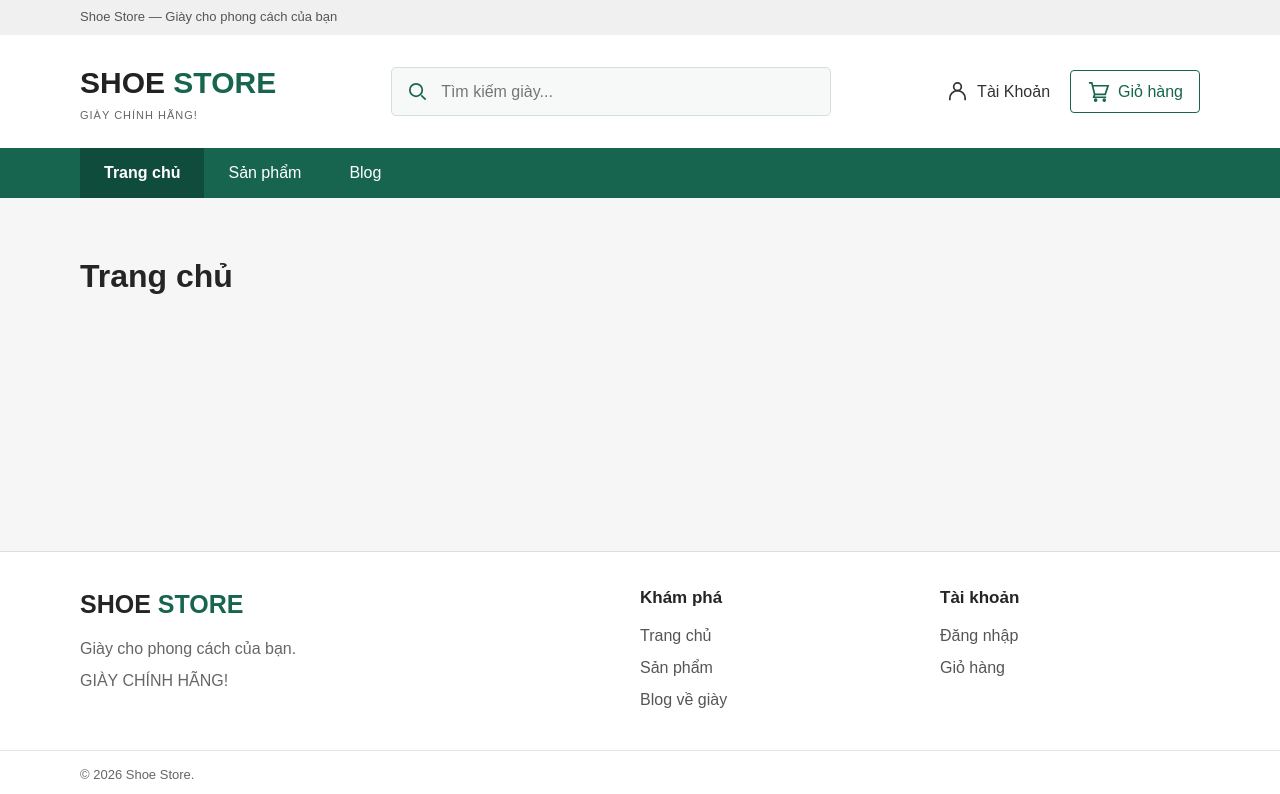
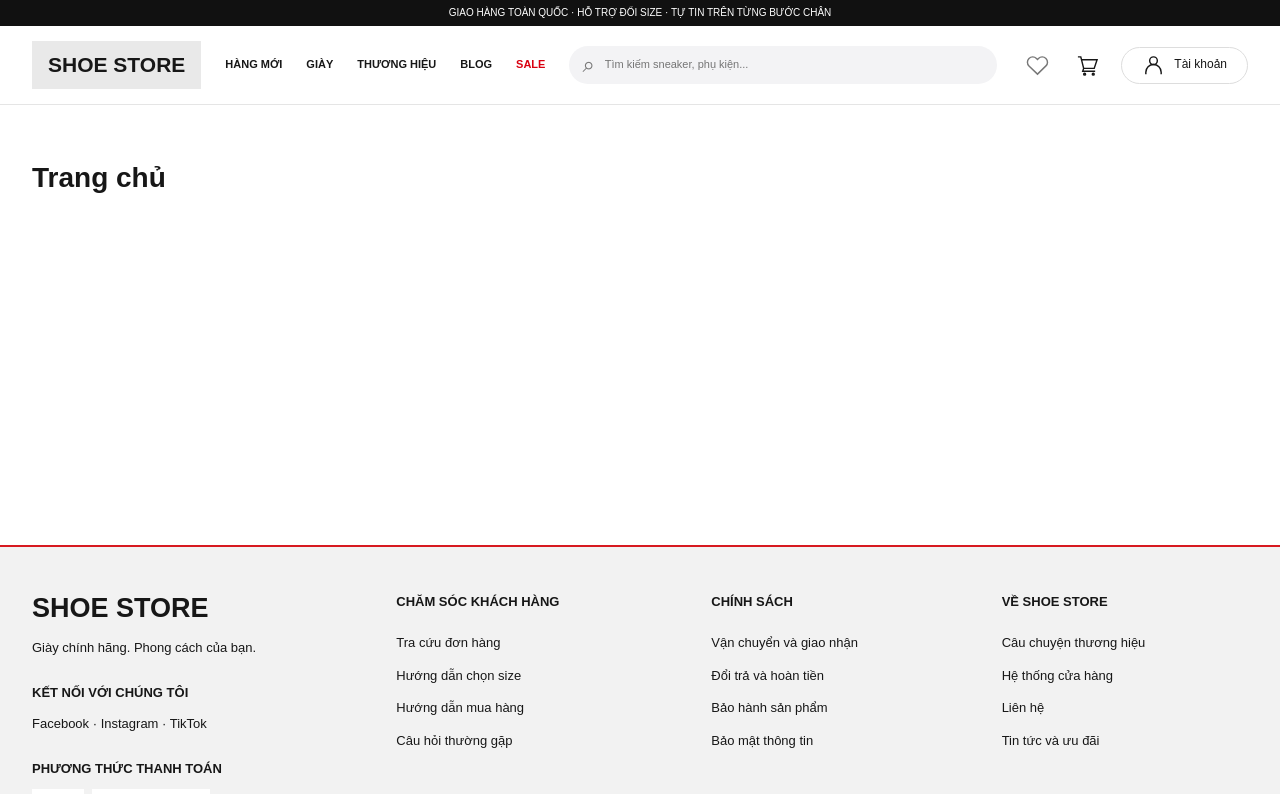
Before and after one commit to Thangt2005/231303031_Frontend_Project, a React (Vite) app in the folder 231303031_Frontend_Project/shoe-store/: page / in a window 1280 px wide. Shown: the top 794 px of the page. Built offline with nearby package versions, Linux system fonts and the light colour scheme.

Commit message:
feat: rebuild layout with header and footer from design

```diff
--- a/231303031_Frontend_Project/shoe-store/src/components/Footer.jsx
+++ b/231303031_Frontend_Project/shoe-store/src/components/Footer.jsx
@@ -3,26 +3,37 @@ import { Link } from 'react-router';
 export default function Footer() {
   return (
     <footer className="store-footer">
-      <div className="store-container store-footer-columns">
-        <div>
-          <h2 className="store-footer-brand">SHOE <span>STORE</span></h2>
-          <p>Giày cho phong cách của bạn.</p>
-          <p>GIÀY CHÍNH HÃNG!</p>
+      <div className="store-container">
+        <div className="store-footer-columns">
+          <section className="store-footer-intro">
+            <Link to="/" className="store-footer-brand">SHOE STORE</Link>
+            <p>Giày chính hãng. Phong cách của bạn.</p>
+            <h2>KẾT NỐI VỚI CHÚNG TÔI</h2>
+            <p>Facebook · Instagram · TikTok</p>
+            <h2>PHƯƠNG THỨC THANH TOÁN</h2>
+            <div className="store-payment"><span>COD</span><span>CHUYỂN KHOẢN</span></div>
+          </section>
+          <section>
+            <h2>CHĂM SÓC KHÁCH HÀNG</h2>
+            <ul><li>Tra cứu đơn hàng</li><li>Hướng dẫn chọn size</li><li>Hướng dẫn mua hàng</li><li>Câu hỏi thường gặp</li></ul>
+          </section>
+          <section>
+            <h2>CHÍNH SÁCH</h2>
+            <ul><li>Vận chuyển và giao nhận</li><li>Đổi trả và hoàn tiền</li><li>Bảo hành sản phẩm</li><li>Bảo mật thông tin</li></ul>
+          </section>
+          <section>
+            <h2>VỀ SHOE STORE</h2>
+            <ul><li>Câu chuyện thương hiệu</li><li>Hệ thống cửa hàng</li><li>Liên hệ</li><li><Link to="/blog">Tin tức và ưu đãi</Link></li></ul>
+          </section>
         </div>
-        <div>
-          <h2>Khám phá</h2>
-          <Link to="/">Trang chủ</Link>
-          <Link to="/products">Sản phẩm</Link>
-          <Link to="/blog">Blog về giày</Link>
+        <div className="store-footer-address">
+          <strong>SHOE STORE · NLU</strong>
+          <p>NLU, Linh Trung, Thủ Đức, TP HCM</p>
         </div>
-        <div>
-          <h2>Tài khoản</h2>
-          <Link to="/login">Đăng nhập</Link>
-          <Link to="/cart">Giỏ hàng</Link>
+        <div className="store-footer-bottom">
+          <span>© {new Date().getFullYear()} SHOE STORE. All rights reserved.</span>
+          <span>Tiếng Việt | VND</span>
         </div>
-      </div>
-      <div className="store-footer-bottom">
-        <div className="store-container">© {new Date().getFullYear()} Shoe Store.</div>
       </div>
     </footer>
   );
--- a/231303031_Frontend_Project/shoe-store/src/components/Header.jsx
+++ b/231303031_Frontend_Project/shoe-store/src/components/Header.jsx
@@ -1,52 +1,44 @@
+import { useState } from 'react';
 import { Link, NavLink } from 'react-router';
 
 export default function Header() {
+  const [menuOpen, setMenuOpen] = useState(false);
+
+  function closeMenu() {
+    setMenuOpen(false);
+  }
+
   return (
     <header className="store-header">
-      <div className="store-topbar">
-        <div className="store-container">Shoe Store — Giày cho phong cách của bạn</div>
-      </div>
+      <div className="store-topbar">GIAO HÀNG TOÀN QUỐC · HỖ TRỢ ĐỔI SIZE · TỰ TIN TRÊN TỪNG BƯỚC CHÂN</div>
       <div className="store-container store-header-row">
-        <Link className="store-brand" to="/" aria-label="Shoe Store - Trang chủ">
-          SHOE <span>STORE</span>
-          <small>GIÀY CHÍNH HÃNG!</small>
-        </Link>
-        <div className="store-header-search" role="search">
-          <svg className="store-icon" viewBox="0 0 24 24" fill="none" stroke="currentColor" strokeWidth="1.8" aria-hidden="true">
-            <circle cx="10.5" cy="10.5" r="6.5" />
-            <path d="m16 16 4.5 4.5" />
-          </svg>
-          <input
-            type="search"
-            placeholder="Tìm kiếm giày..."
-            aria-label="Tìm kiếm giày"
-            title="Ô tìm kiếm giao diện, sẽ kết nối dữ liệu sản phẩm sau."
-          />
+        <Link to="/" className="store-brand" onClick={closeMenu}>SHOE STORE</Link>
+        <button className="store-menu-button" type="button" aria-expanded={menuOpen} aria-controls="store-navigation" onClick={() => setMenuOpen(!menuOpen)}>
+          {menuOpen ? 'Đóng menu' : 'Menu ☰'}
+        </button>
+        <nav id="store-navigation" className={`store-nav ${menuOpen ? 'is-open' : ''}`} aria-label="Điều hướng chính">
+          <span className="store-pending" title="Chức năng đang được phát triển">HÀNG MỚI</span>
+          <NavLink to="/products" onClick={closeMenu}>GIÀY</NavLink>
+          <span className="store-pending" title="Chức năng đang được phát triển">THƯƠNG HIỆU</span>
+          <NavLink to="/blog" onClick={closeMenu}>BLOG</NavLink>
+          <span className="store-sale store-pending" title="Chức năng đang được phát triển">SALE</span>
+        </nav>
+        <div className="store-search">
+          <span aria-hidden="true">⌕</span>
+          <input type="search" placeholder="Tìm kiếm sneaker, phụ kiện..." aria-label="Tìm kiếm (chưa sẵn sàng)" title="Tìm kiếm sẽ được kết nối với phần sản phẩm" disabled />
         </div>
-        <div className="store-header-links">
-          <Link to="/login">
-            <svg className="store-icon" viewBox="0 0 24 24" fill="none" stroke="currentColor" strokeWidth="1.8" aria-hidden="true">
-              <circle cx="12" cy="7" r="4" />
-              <path d="M4 21v-2a8 8 0 0 1 16 0v2" />
-            </svg>
-            <span>Tài Khoản</span>
+        <div className="store-header-actions">
+          <button type="button" className="store-icon-button" disabled aria-label="Yêu thích (chưa sẵn sàng)" title="Danh sách yêu thích chưa sẵn sàng">
+            <svg viewBox="0 0 24 24" aria-hidden="true"><path d="M20.8 4.6a5.5 5.5 0 0 0-7.8 0L12 5.7l-1.1-1.1a5.5 5.5 0 0 0-7.8 7.8L12 21l8.8-8.6a5.5 5.5 0 0 0 0-7.8Z" /></svg>
+          </button>
+          <Link to="/cart" className="store-icon-button" aria-label="Giỏ hàng" onClick={closeMenu}>
+            <svg viewBox="0 0 24 24" aria-hidden="true"><path d="M2 3h3l3 12h11l3-9H6M8 15l-1 3h13" /><circle cx="9" cy="21" r="1" /><circle cx="18" cy="21" r="1" /></svg>
           </Link>
-          <Link className="store-cart-link" to="/cart">
-            <svg className="store-icon" viewBox="0 0 24 24" fill="none" stroke="currentColor" strokeWidth="1.8" aria-hidden="true">
-              <path d="M2 3h3l3 12h11l3-9H6M8 15l-1 3h13" />
-              <circle cx="9" cy="21" r="1" />
-              <circle cx="18" cy="21" r="1" />
-            </svg>
-            <span>Giỏ hàng</span>
+          <Link to="/login" className="store-account" onClick={closeMenu}>
+            <svg viewBox="0 0 24 24" aria-hidden="true"><circle cx="12" cy="7" r="4" /><path d="M4 21v-2a8 8 0 0 1 16 0v2" /></svg>
+            <span>Tài khoản</span>
           </Link>
         </div>
-      </div>
-      <div className="store-nav-bar">
-        <nav className="store-container store-nav" aria-label="Điều hướng chính">
-          <NavLink to="/" end>Trang chủ</NavLink>
-          <NavLink to="/products">Sản phẩm</NavLink>
-          <NavLink to="/blog">Blog</NavLink>
-        </nav>
       </div>
     </header>
   );
--- a/231303031_Frontend_Project/shoe-store/src/styles/layout.css
+++ b/231303031_Frontend_Project/shoe-store/src/styles/layout.css
@@ -1,88 +1,66 @@
-/* Khung chung: Header ở trên, nội dung ở giữa và Footer phía dưới. */
-.store-layout {
-  min-height: 100vh;
-  display: flex;
-  flex-direction: column;
-  color: #252525;
-  background: #f6f6f6;
-  font-family: Arial, sans-serif;
-  line-height: 1.6;
+/* Khung chung: nội dung trang con nằm giữa Header và Footer. */
+.store-layout { min-height: 100vh; display: flex; flex-direction: column; background: #fff; color: #171717; font-family: Arial, sans-serif; font-size: 14px; line-height: 1.6; }
+.store-layout * { box-sizing: border-box; }
+.store-container { width: 100%; max-width: 1440px; margin: 0 auto; padding: 0 32px; }
+.store-layout a { color: inherit; }
+.store-layout a:focus-visible, .store-layout button:focus-visible { outline: 2px solid #c61620; outline-offset: 4px; }
+.store-topbar { padding: 5px 16px; background: #111; color: #fff; text-align: center; font-size: 10px; }
+.store-header { border-bottom: 1px solid #e5e5e5; }
+.store-header-row { display: flex; align-items: center; gap: 24px; min-height: 78px; padding-top: 14px; padding-bottom: 14px; }
+.store-brand { flex-shrink: 0; background: #e9e9e9; padding: 7px 16px; font-size: 21px; font-weight: 700; text-decoration: none; white-space: nowrap; }
+.store-nav { display: flex; align-items: center; gap: 24px; }
+.store-nav a, .store-nav > span { font-size: 11px; font-weight: 700; white-space: nowrap; text-decoration: none; }
+.store-nav a:hover, .store-nav a.active { text-decoration: underline; text-underline-offset: 6px; }
+.store-sale { color: #d90010; }
+.store-pending { cursor: default; }
+.store-search { display: flex; align-items: center; gap: 10px; flex: 1; min-width: 140px; padding: 5px 13px; background: #f3f3f5; border-radius: 24px; color: #777; }
+.store-search > span { font-size: 22px; line-height: 1; }
+.store-search input { width: 100%; min-width: 0; padding: 5px 0; border: 0; background: transparent; font: inherit; font-size: 11px; color: #777; opacity: 1; }
+.store-header-actions { display: flex; align-items: center; gap: 18px; flex-shrink: 0; }
+.store-header-actions svg { width: 23px; height: 23px; fill: none; stroke: currentColor; stroke-width: 1.5; }
+.store-icon-button { display: inline-flex; align-items: center; justify-content: center; min-width: 32px; min-height: 40px; padding: 0; background: none; border: 0; color: #171717; }
+.store-icon-button:disabled { color: #777; cursor: not-allowed; }
+.store-account { display: inline-flex; align-items: center; gap: 9px; padding: 6px 20px; border: 1px solid #ddd; border-radius: 24px; font-size: 12px; text-decoration: none; }
+.store-menu-button { display: none; padding: 9px 12px; border: 1px solid #ddd; background: #fff; font: inherit; cursor: pointer; }
+.store-main { flex: 1; min-height: 440px; padding-top: 32px; padding-bottom: 48px; }
+.store-footer { padding: 40px 0 24px; border-top: 2px solid #d71920; background: #f2f2f2; font-size: 13px; }
+.store-footer-columns { display: grid; grid-template-columns: 1.3fr 1.1fr 1fr 1fr; gap: 44px; padding-bottom: 42px; }
+.store-footer-brand { font-size: 27px; font-weight: 700; text-decoration: none; }
+.store-footer h2 { margin: 5px 0 20px; font-size: 13px; }
+.store-footer-intro h2 { margin: 24px 0 10px; }
+.store-footer p { margin: 8px 0; }
+.store-footer ul { padding: 0; margin: 0; list-style: none; }
+.store-footer li { margin-bottom: 12px; }
+.store-footer li a { text-decoration: none; }
+.store-footer li a:hover { text-decoration: underline; }
+.store-payment { display: flex; flex-wrap: wrap; gap: 8px; }
+.store-payment span { padding: 5px 14px; background: #fff; font-size: 11px; font-weight: 700; }
+.store-footer-address { padding-top: 20px; border-top: 1px solid #ddd; }
+.store-footer-bottom { display: flex; justify-content: space-between; gap: 16px; padding-top: 24px; color: #666; font-size: 11px; }
+.store-skip-link { position: absolute; left: 16px; top: -100px; z-index: 10; padding: 10px; background: #fff; }
+.store-skip-link:focus { top: 8px; }
+@media (max-width: 1200px) {
+  .store-header-row { flex-wrap: wrap; gap: 16px; }
+  .store-search { order: 4; flex-basis: 100%; }
+  .store-header-actions { margin-left: auto; }
+  .store-nav { gap: 18px; }
 }
-.store-layout * { box-sizing: border-box; }
-.store-container {
-  width: 100%;
-  max-width: 1160px;
-  margin: 0 auto;
-  padding-left: 20px;
-  padding-right: 20px;
+@media (max-width: 800px) {
+  .store-container { padding-left: 20px; padding-right: 20px; }
+  .store-brand { font-size: 18px; }
+  .store-menu-button { display: block; margin-left: auto; }
+  .store-nav { display: none; order: 3; flex-basis: 100%; flex-wrap: wrap; padding: 10px 0; }
+  .store-nav.is-open { display: flex; }
+  .store-header-actions { margin-left: 0; }
+  .store-footer-columns { grid-template-columns: repeat(2, minmax(0, 1fr)); gap: 28px; }
 }
-.store-header { background: #fff; }
-.store-topbar { padding: 7px 0; background: #f0f0f0; color: #555; font-size: 13px; }
-.store-header-row {
-  display: flex;
-  align-items: center;
-  justify-content: space-between;
-  gap: 20px;
-  padding-top: 24px;
-  padding-bottom: 24px;
+@media (max-width: 480px) {
+  .store-container { padding-left: 16px; padding-right: 16px; }
+  .store-topbar { font-size: 9px; }
+  .store-header-row { gap: 12px; }
+  .store-header-actions { width: 100%; justify-content: flex-end; }
+  .store-account { padding: 6px 14px; }
+  .store-main { min-height: 300px; padding-top: 24px; }
+  .store-footer-columns { grid-template-columns: 1fr; }
+  .store-footer-bottom { flex-direction: column; }
 }
-.store-brand { color: #222; font-size: 30px; font-weight: bold; text-decoration: none; }
-.store-brand span, .store-footer-brand span { color: #17654e; }
-.store-brand small { display: block; font-size: 11px; font-weight: normal; letter-spacing: 1px; color: #666; }
-.store-header-links { display: flex; align-items: center; gap: 20px; }
-.store-header-links a { color: #333; text-decoration: none; }
-.store-header-links a:hover { color: #17654e; }
-.store-header-links .store-cart-link { padding: 8px 16px; border: 1px solid #17654e; border-radius: 4px; color: #17654e; }
-.store-nav-bar { background: #17654e; }
-.store-nav { display: flex; flex-wrap: wrap; }
-.store-nav a { color: white; padding: 12px 24px; text-decoration: none; }
-.store-nav a:hover, .store-nav a.active { background: #104c3b; }
-.store-nav a.active { font-weight: bold; }
-.store-main { flex: 1; padding-top: 32px; padding-bottom: 40px; }
-.store-footer { background: #fff; border-top: 1px solid #ddd; }
-.store-footer-columns { display: grid; grid-template-columns: 2fr 1fr 1fr; gap: 40px; padding-top: 32px; padding-bottom: 32px; }
-.store-footer h2 { margin: 0 0 12px; font-size: 17px; }
-.store-footer .store-footer-brand { font-size: 25px; }
-.store-footer p { margin: 6px 0; color: #666; max-width: 360px; }
-.store-footer a { display: block; width: fit-content; margin: 6px 0; color: #555; text-decoration: none; }
-.store-footer a:hover { color: #17654e; text-decoration: underline; }
-.store-footer-bottom { border-top: 1px solid #e5e5e5; padding: 14px 0; color: #666; font-size: 13px; }
-.store-layout a:focus-visible { outline: 3px solid #df9d35; outline-offset: 3px; }
-.store-skip-link { position: absolute; top: -100px; left: 12px; z-index: 10; background: white; padding: 12px; color: #12513e; }
-.store-skip-link:focus { top: 8px; }
-@media (max-width: 640px) {
-  .store-header-row { flex-direction: column; align-items: flex-start; gap: 16px; }
-  .store-container { padding-left: 16px; padding-right: 16px; }
-  .store-nav a { padding: 12px 16px; }
-  .store-footer-columns { grid-template-columns: 1fr; gap: 24px; }
-}
-
-/* Ô tìm kiếm nằm giữa logo và các liên kết tài khoản, giỏ hàng. */
-.store-brand { flex-shrink: 0; }
-.store-icon { width: 23px; height: 23px; flex-shrink: 0; }
-.store-header-links { flex-shrink: 0; }
-.store-header-links a { display: inline-flex; align-items: center; gap: 8px; white-space: nowrap; }
-.store-header-search {
-  display: flex;
-  align-items: center;
-  gap: 10px;
-  flex: 1;
-  min-width: 0;
-  max-width: 440px;
-  padding: 10px 14px;
-  border: 1px solid #d6ded9;
-  border-radius: 5px;
-  background: #f7f9f8;
-  color: #17654e;
-}
-.store-header-search input { width: 100%; min-width: 0; border: 0; background: transparent; font: inherit; color: #252525; }
-.store-header-search input:focus { outline: none; }
-.store-header-search:focus-within { outline: 2px solid #17654e; outline-offset: 2px; }
-@media (max-width: 900px) {
-  .store-header-row { flex-wrap: wrap; }
-  .store-header-search { flex-basis: 100%; max-width: none; order: 3; }
-}
-@media (max-width: 640px) {
-  .store-header-search { width: 100%; flex-basis: auto; }
-  .store-header-links { flex-wrap: wrap; gap: 16px; }
-}
```
